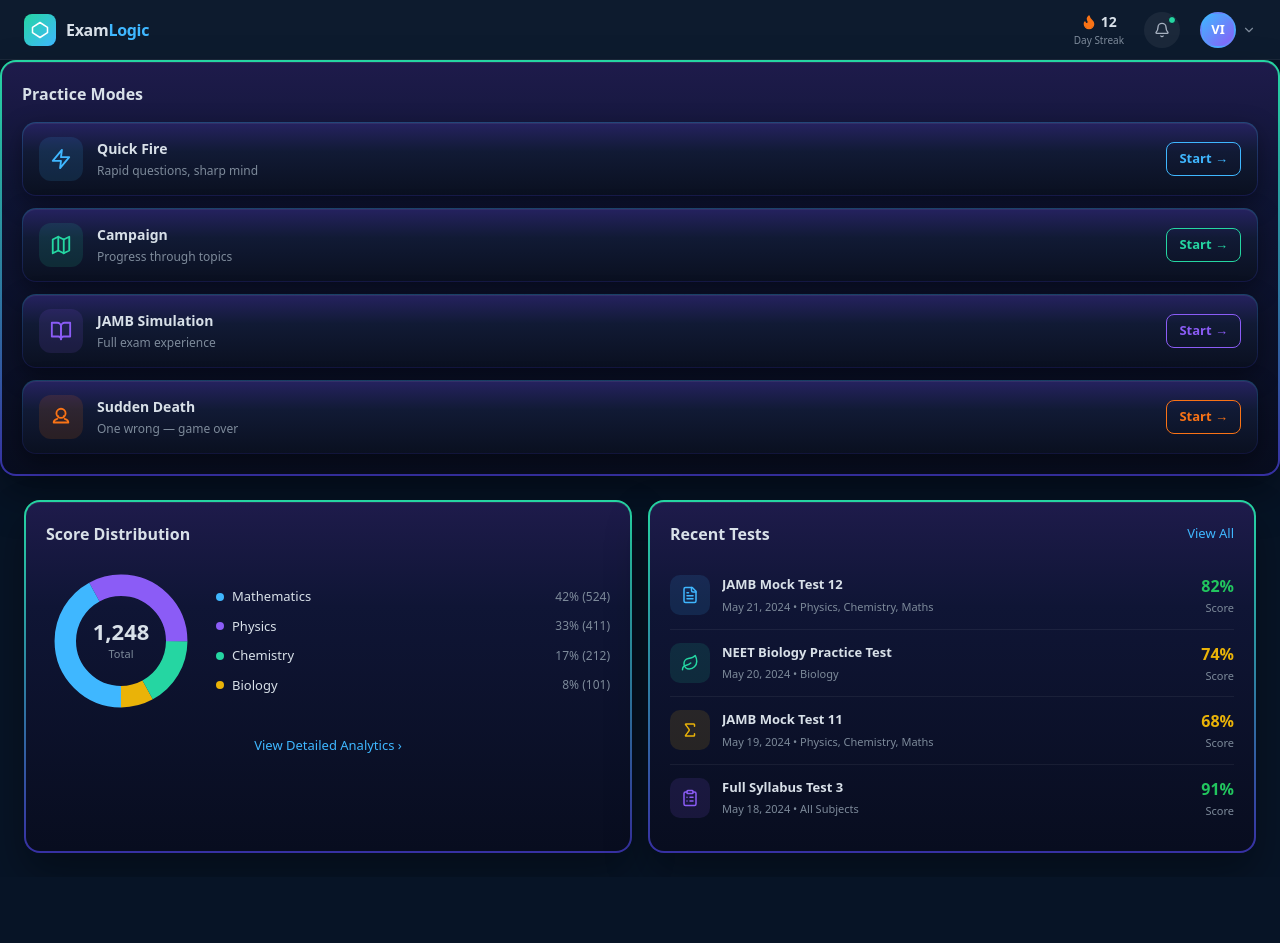
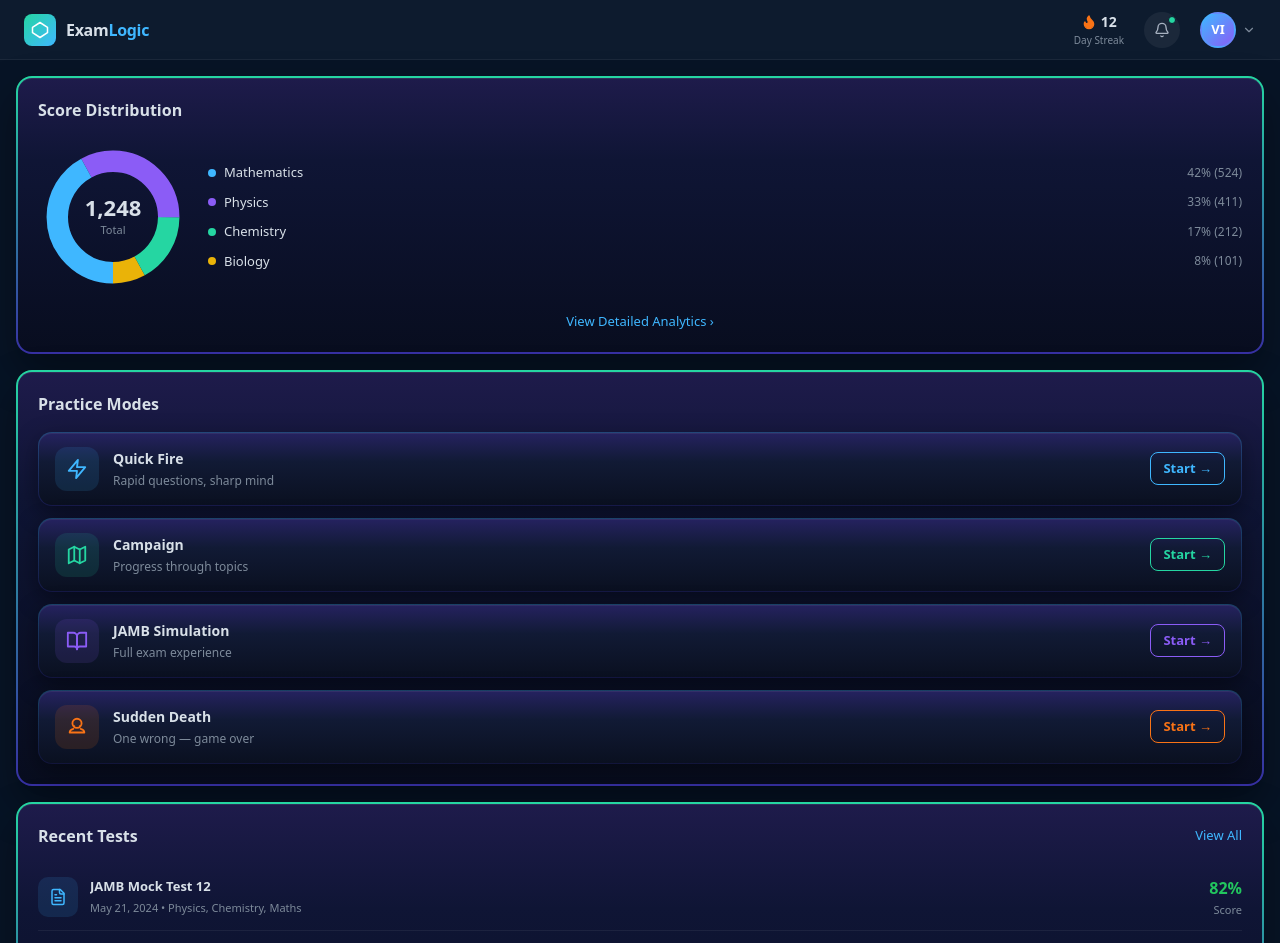
Before and after one commit to examforge99/examlogic, a Next.js app: page / in a window 1280 px wide. Shown: the top 943 px of the page. Before the commit the page ends 877 px from the top, so only its background shows below. Built offline with nearby package versions, Linux system fonts and the light colour scheme.

Commit message:
Refactor DashboardPage layout and component usage
Updated layout of DashboardPage to include PracticeModes and RecentTests components with new styling.

```diff
--- a/src/app/page.tsx
+++ b/src/app/page.tsx
@@ -1,6 +1,6 @@
 import Navbar from "@/components/Navbar";
+import ScoreDistribution from "@/components/ScoreDistribution";
 import PracticeModes from "@/components/PracticeModes";
-import ScoreDistribution from "@/components/ScoreDistribution";
 import RecentTests from "@/components/RecentTests";
 
 export default function DashboardPage() {
@@ -9,21 +9,10 @@ export default function DashboardPage() {
 
       <Navbar />
 
-      <main>
-
+      <main style={{ padding: "16px", display: "flex", flexDirection: "column", gap: "16px" }}>
+        <ScoreDistribution />
         <PracticeModes />
-
-        <div
-          style={{
-            display: "grid",
-            gridTemplateColumns: "1fr 1fr",
-            gap: "16px",
-            padding: "24px",
-          }}
-        >
-          <ScoreDistribution />
-          <RecentTests />
-        </div>
+        <RecentTests />
       </main>
 
     </div>
```
